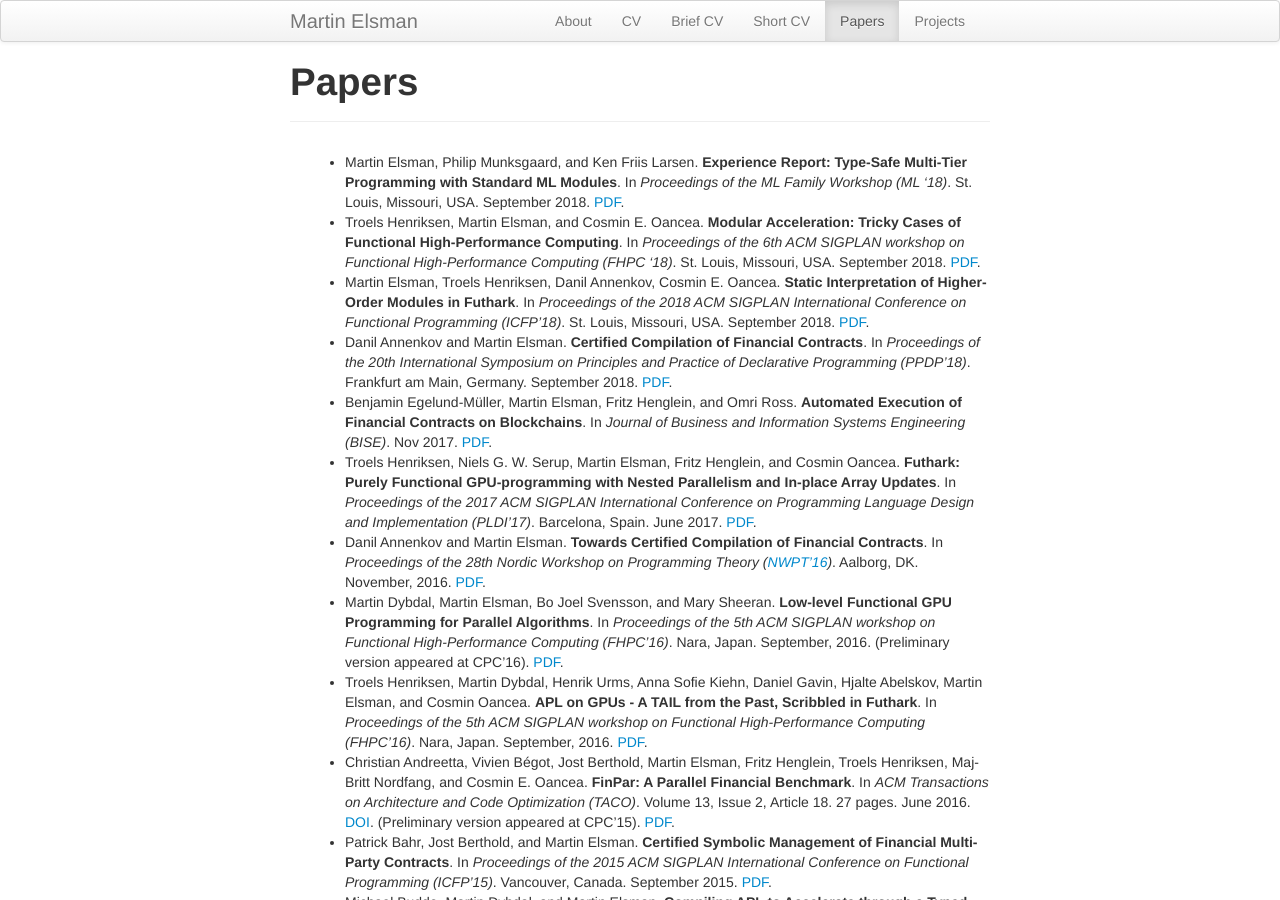
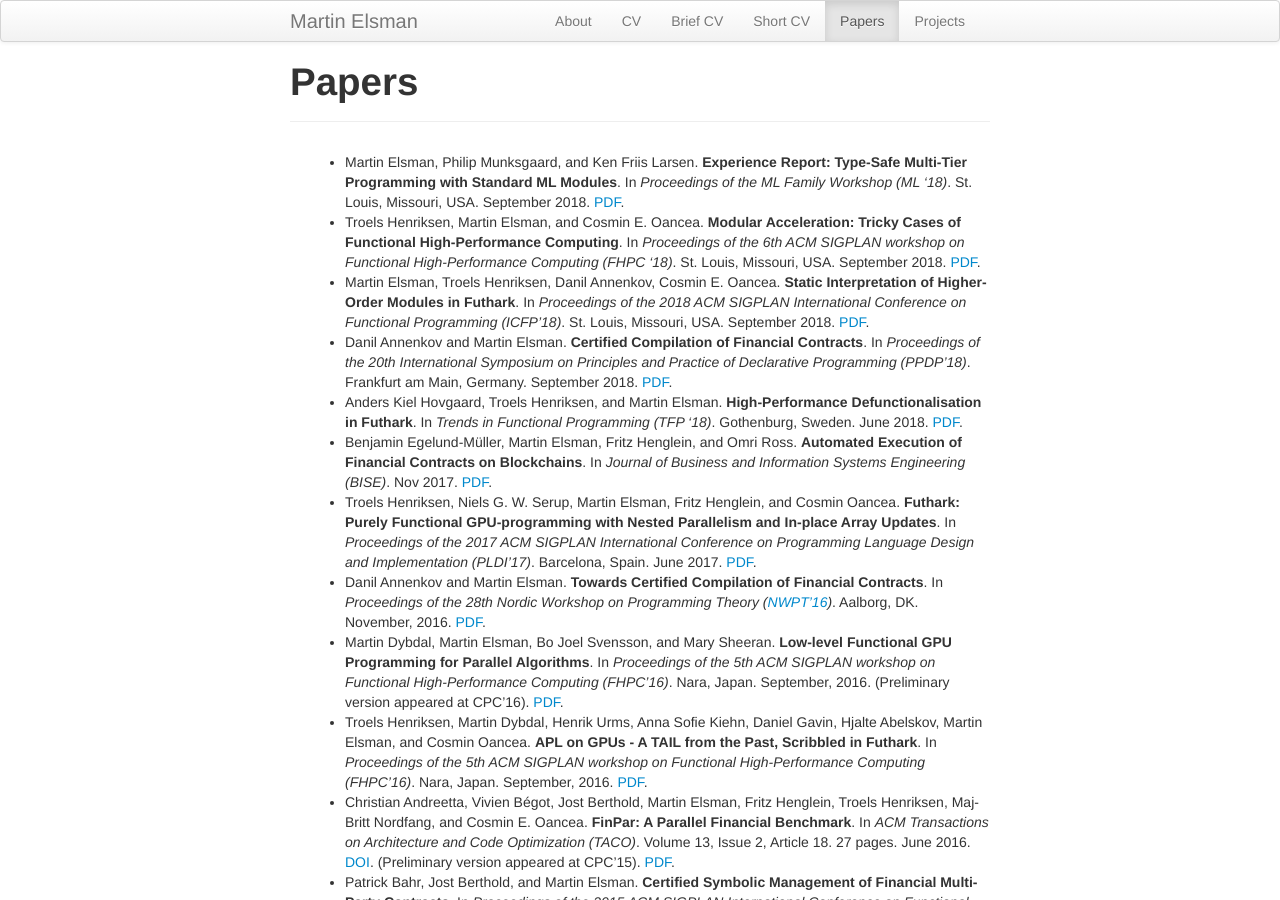
Before and after one commit to melsman/melsman.github.io, a Jekyll site: the page built from papers.md, in a window 1280 px wide and 900 px high. Built offline with Jekyll 4.4.1, drawn with Linux system fonts in a browser that asks for light colours; nearby versions of some CDN libraries.

Commit message:
new paper

```diff
--- a/papers.md
+++ b/papers.md
@@ -13,6 +13,8 @@ group: navigation
 * Martin Elsman, Troels Henriksen, Danil Annenkov, Cosmin E. Oancea. __Static Interpretation of Higher-Order Modules in Futhark__. In _Proceedings of the 2018 ACM SIGPLAN International Conference on Functional Programming (ICFP'18)_. St. Louis, Missouri, USA. September 2018. [PDF](/pdf/icfp18-futhark-modules.pdf).
 
 * Danil Annenkov and Martin Elsman. __Certified Compilation of Financial Contracts__. In _Proceedings of the 20th International Symposium on Principles and Practice of Declarative Programming (PPDP'18)_. Frankfurt am Main, Germany. September 2018. [PDF](/pdf/annenkov-elsman-ppdp18.pdf).
+
+* Anders Kiel Hovgaard, Troels Henriksen, and Martin Elsman. __High-Performance Defunctionalisation in Futhark__. In _Trends in Functional Programming (TFP '18)_. Gothenburg, Sweden. June 2018. [PDF](/pdf/tfp18.pdf).
 
 * Benjamin Egelund-Müller, Martin Elsman, Fritz Henglein, and Omri Ross. __Automated Execution of Financial Contracts on Blockchains__. In _Journal of Business and Information Systems Engineering (BISE)_. Nov 2017. [PDF](/pdf/autocontracts.pdf).
 
```
Also changed, not shown: 1 other file.
